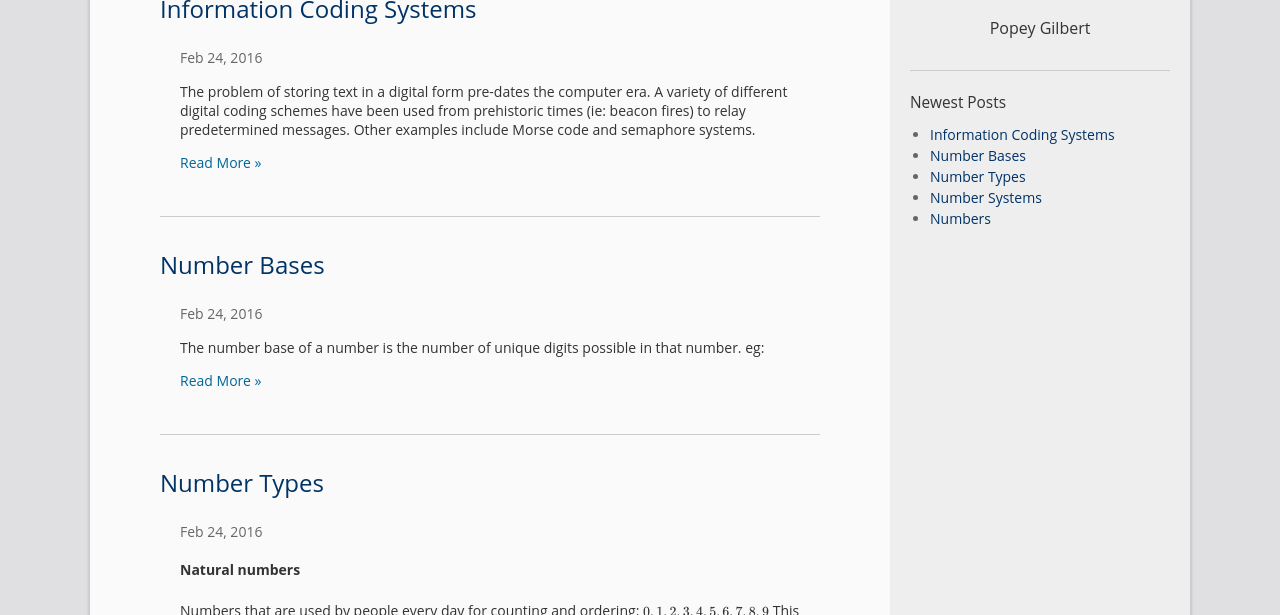
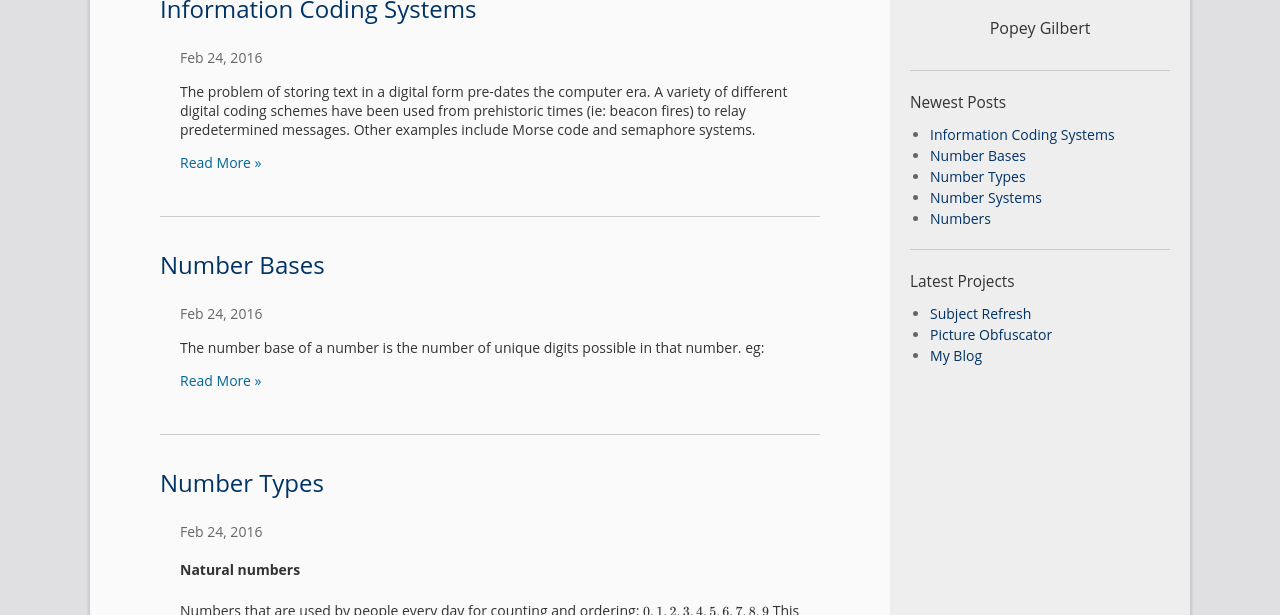
Before and after one commit to popey456963/blog, a Jekyll site: the page built from index.html, in a window 1280 px wide and 900 px high, cut to the strip 285-900 px from the top of the window. Built offline with Jekyll 4.4.1, drawn with Linux system fonts in a browser that asks for light colours; formulas are drawn with MathJax 3; the list of posts is cut into pages by our own code.

Commit message:
Add sidebar latest projects

```diff
--- a/_includes/sidebar.html
+++ b/_includes/sidebar.html
@@ -24,6 +24,16 @@
   </ul>
 </div>
 
+<div class="col-box">
+  <div class="col-box-title">Latest Projects</div>
+    <ul class="post-list">
+      <li><a class="post-link" href="http://subjectrefresh.info">Subject Refresh</a></li>
+      <li><a class="post-link" href="https://popey456963.github.io/picturegame/">Picture Obfuscator</a></li>
+      <li><a class="post-link" href="https://popey456963.github.io/blog/">My Blog</a></li>
+    </ul>
+  </div>
+</div>
+
 <div class="col-box post-toc hide">
   <div class="col-box-title">TOC</div>
 </div>
```
